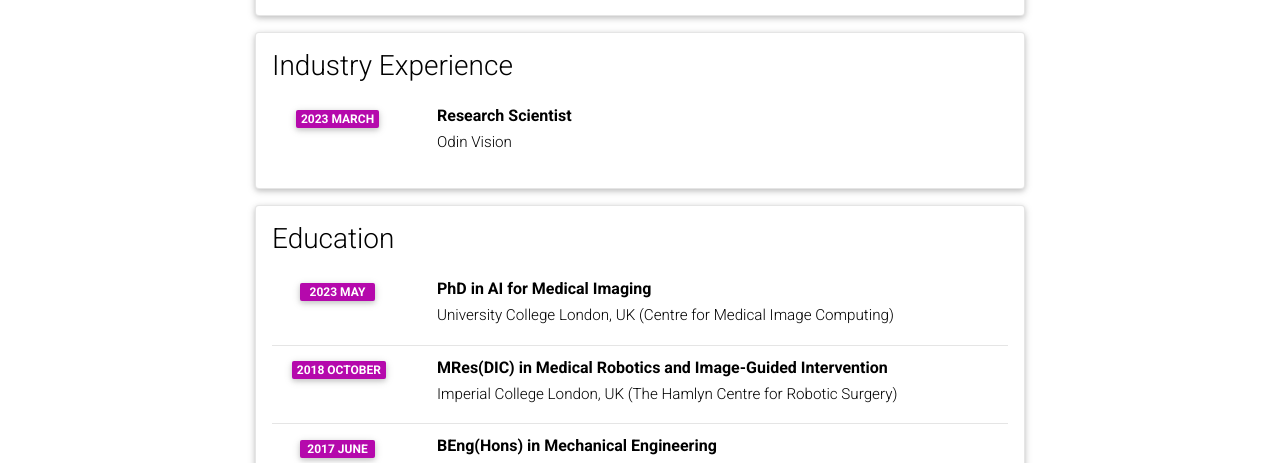
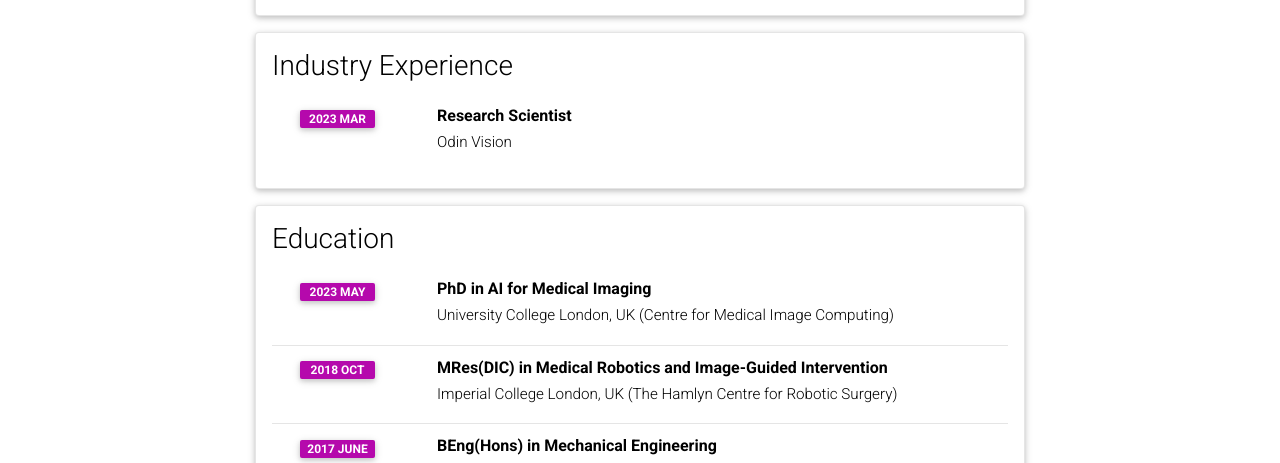
Before and after one commit to moucheng2017/moucheng2017.github.io, a Jekyll site: the page built from _pages/cv.md, in a window 1280 px wide and 1400 px high. Shown: the part 329-792 px from the top of the window. Built offline with Jekyll 4.4.1, drawn with Linux system fonts in a browser that asks for light colours; comment, search, counter and statistics services are not loaded; a style sheet for code colours, icons or effects is not loaded.

Commit message:
Update cv.yml add abbrev. months

```diff
--- a/_data/cv.yml
+++ b/_data/cv.yml
@@ -11,7 +11,7 @@
   contents:
     - title: Research Scientist
       institution: Odin Vision
-      year: 2023 March
+      year: 2023 Mar
 
 - title: Education
   type: time_table
@@ -22,7 +22,7 @@
 
     - title: MRes(DIC) in Medical Robotics and Image-Guided Intervention
       institution: Imperial College London, UK (The Hamlyn Centre for Robotic Surgery)
-      year: 2018 October
+      year: 2018 Oct
 
     - title: BEng(Hons) in Mechanical Engineering
       institution: Cardiff University, UK
@@ -56,7 +56,7 @@
     - year: 2023 July
       items:
         - GSK Clinical Imaging Group, UK
-    - year: 2023 May
+    - year: 2023 Mar
       items:
         - AstraZeneca Centre for Artificial Intelligence, UK
     - year: 2022 Mar
```
